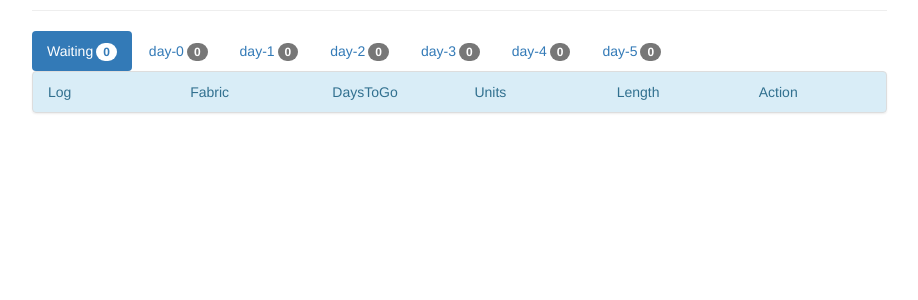
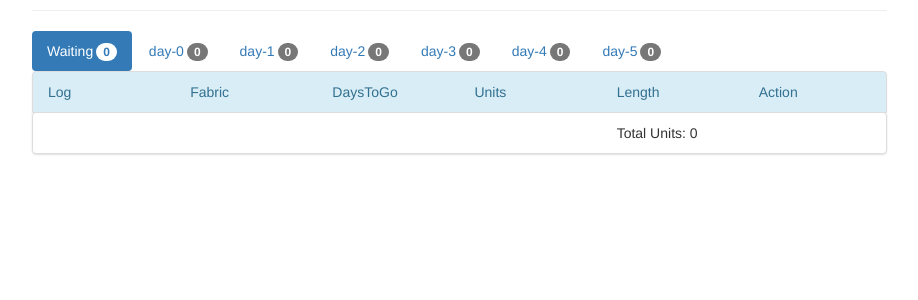
Before and after one commit to beymig/dynamicteam, a Flask app: page / in a window 1280 px wide. Shown: the part 341-641 px from the top of the page, without its empty margins (228-1146 px from the left). Run offline with Flask 2, Linux system fonts and the light colour scheme; data that the repository does not hold is empty; some libraries are stand-ins or nearby versions.

Commit message:
Report of total units printed in the one day- add the total units

```diff
--- a/web/templates/printroom_view.html
+++ b/web/templates/printroom_view.html
@@ -40,7 +40,22 @@ function reprint_sheets(panel_id, printer){
   return 0;
 }
 
+function sum_units_up(){
+  var totalUnits = 0;
+  var tasks=$("div.dyt-task-item");
+  $.each(tasks, function(idx, value){
+      var fields = $(value).children("span");
+      var log = $(fields[0]).text();
+      var units = $(fields[3]).text();
+      if (log.indexOf('redo')==-1 && units && !isNaN(units)){
+        totalUnits += parseInt(units);
+      }
+      });
+  return totalUnits;
+}
+
 $( document ).ready(function() {
+    $('#dyt-total-units').text("Total Units: "+ sum_units_up());
     $('#tasks .dyt-task-assigned').attr('disabled', 'disabled');
     $('#tasks .dyt-task-new').attr('disabled', 'disabled');
     $('#tasks .dyt-sheet-reprint').attr('disabled', 'disabled');
@@ -147,7 +162,7 @@ $( document ).ready(function() {
       </li>
       {% for task in tasks %}
       <li id="list-task-{{ task.id }}" class='list-group-item panel panel-default'>
-      <div class="row show-grid" {% if view!="" %} data-toggle="collapse" data-parent="#tasks" href="#sheets-panel-{{ task.id }}" {% endif %}>
+      <div class="row show-grid dyt-task-item" {% if view!="" %} data-toggle="collapse" data-parent="#tasks" href="#sheets-panel-{{ task.id }}" {% endif %}>
         <span class="col-xs-2">{{ task.log }}</span>
         <span class="col-xs-2">{{ task.fabric }}</span>
         <span class="col-xs-2">{{ task.daystogo }}</span>
@@ -211,6 +226,11 @@ $( document ).ready(function() {
       {% endif %}
       </li>
       {% endfor %}
+      <li class='list-group-item panel panel-default'>
+      <div class="row show-grid">
+        <span id="dyt-total-units" class="col-xs-4 col-xs-offset-8">Total Units: </span>
+      </div>
+      </li>
     </ul>
   </div>
 </div>
```
